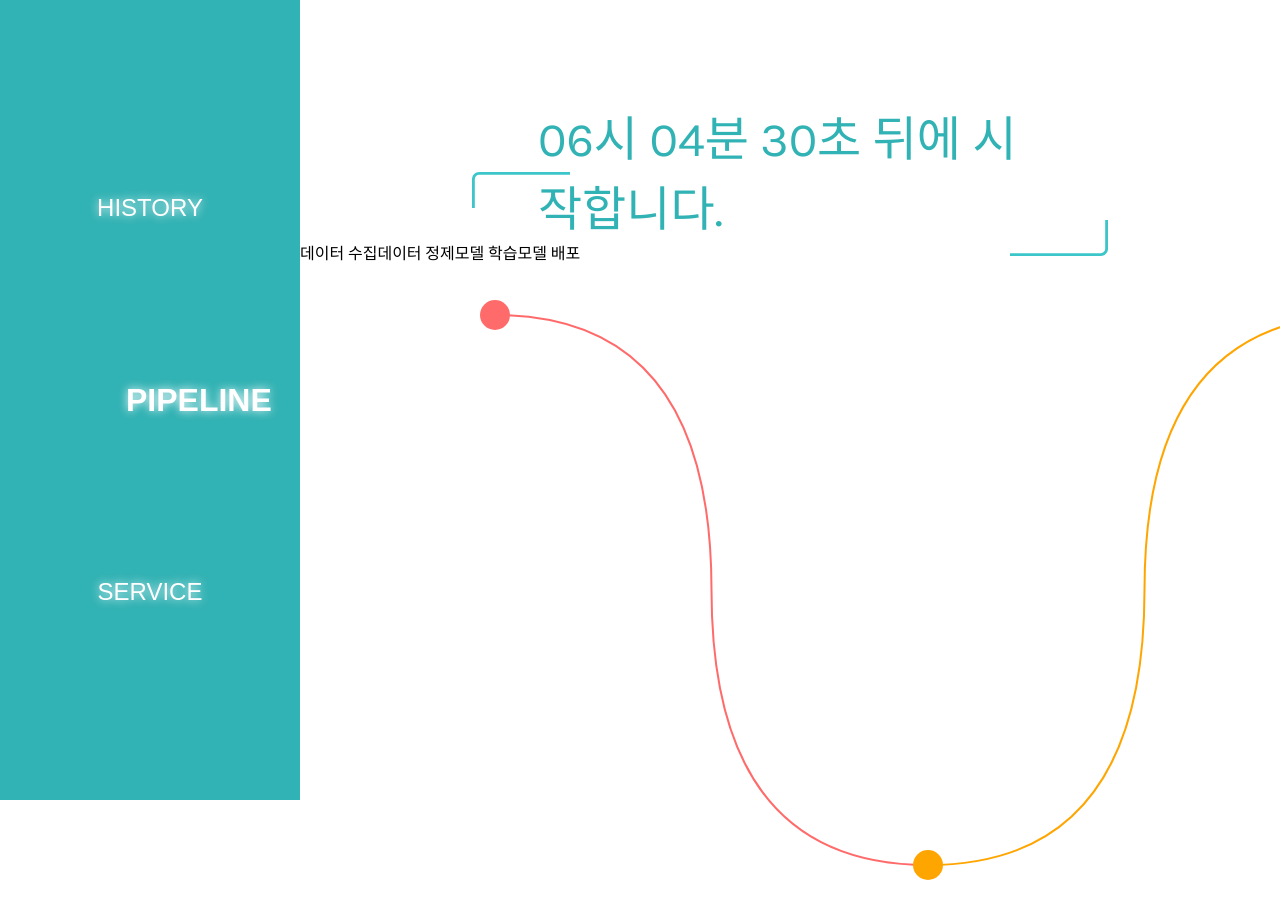
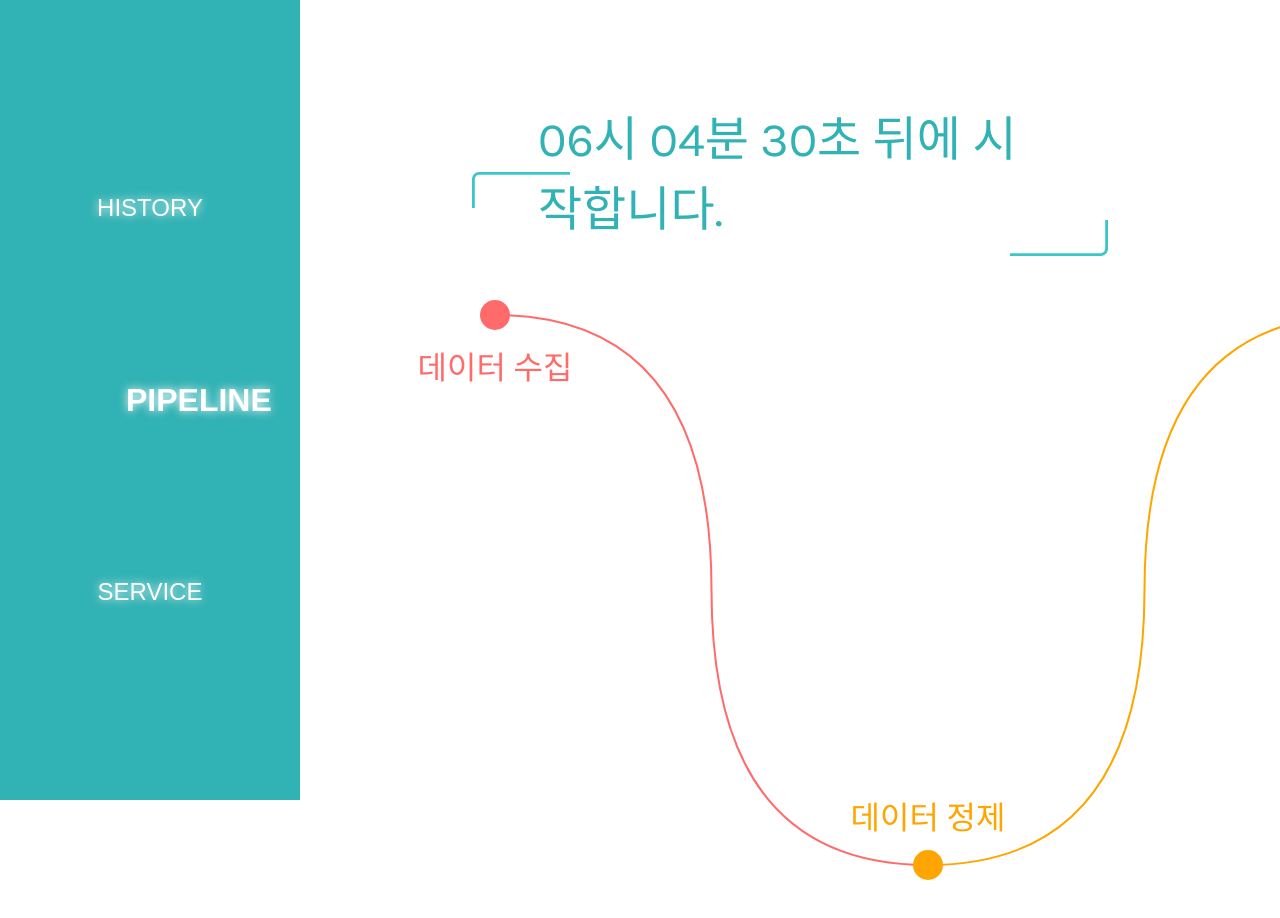
Before and after one commit to hard-coding-mlops/mini-mlops-react, a React (Create React App) app: page / in a window 1280 px wide. Shown: the top 918 px of the page. Built offline with nearby package versions, Linux system fonts and the light colour scheme.

Commit message:
feat: Progress Label 추가

```diff
--- a/src/components/ProgressCircle/ProgressCircle.jsx
+++ b/src/components/ProgressCircle/ProgressCircle.jsx
@@ -1,11 +1,22 @@
 import styles from './ProgressCircle.module.css';
 
-function ProgressCircle({ colorHexCode, coordinate }) {
+function ProgressCircle({ colorHexCode, coordinate, label, labelPosition }) {
   // coordinate가 정의되지 않았거나 x, y 속성이 없는 경우를 방지하기 위해 기본값을 설정합니다.
   const { x = 0, y = 0 } = coordinate || {};
 
+  const labelStyle = {
+    color: colorHexCode,
+    left: `${x - 85}px`,
+    top: `${labelPosition === 'u' && labelPosition !== 'd' ? y - 50 : y + 50}px`,
+  };
+
   return (
-    <div className={styles.progress} style={{ backgroundColor: colorHexCode, left: `${x}px`, top: `${y}px` }}></div>
+    <>
+      <div className={styles.progress} style={{ backgroundColor: colorHexCode, left: `${x}px`, top: `${y}px` }}></div>
+      <span className={styles.progressLabel} style={{ ...labelStyle }}>
+        {label}
+      </span>
+    </>
   );
 }
 
--- a/src/components/ProgressCircle/ProgressCircle.module.css
+++ b/src/components/ProgressCircle/ProgressCircle.module.css
@@ -6,3 +6,13 @@
   position: absolute;
   top: 300px;
 }
+
+.progressLabel {
+  width: 200px;
+  height: 30px;
+  position: absolute;
+  display: flex;
+  justify-content: center;
+  align-items: center;
+  font-size: 32px;
+}
--- a/src/pages/Pipeline/Pipeline.jsx
+++ b/src/pages/Pipeline/Pipeline.jsx
@@ -8,23 +8,22 @@ function Pipeline() {
     <div className={styles.pipeline}>
       <PipelineHeader />
       <div className={styles.timeline}>
-        {/*
-          너비 1660px 화면에 점 4개를 균등하게 배치하려면 각 점의 x좌표는 553, 1106, 1659가 됩니다.
-        */}
-        <ProgressCircle colorHexCode='#ff6b6b' coordinate={{ x: 480, y: 300 }} />
-        <span>데이터 수집</span>
+        <ProgressCircle colorHexCode='#ff6b6b' coordinate={{ x: 480, y: 300 }} label='데이터 수집' labelPosition='d' />
+
         <Curve startX={480} startY={300} endX={696.5} endY={575} colorHexCode='#ff6b6b' />
         <Curve startX={913} startY={850} endX={696.5} endY={575} colorHexCode='#ff6b6b' />
-        <ProgressCircle colorHexCode='#ffa500' coordinate={{ x: 913, y: 850 }} />
-        <span>데이터 정제</span>
+
+        <ProgressCircle colorHexCode='#ffa500' coordinate={{ x: 913, y: 850 }} label='데이터 정제' labelPosition='u' />
+
         <Curve startX={913} startY={850} endX={1129.5} endY={575} colorHexCode='#ffa500' />
         <Curve startX={1347} startY={300} endX={1129.5} endY={575} colorHexCode='#ffa500' />
-        <ProgressCircle colorHexCode='#3498db' coordinate={{ x: 1347, y: 300 }} />
-        <span>모델 학습</span>
+
+        <ProgressCircle colorHexCode='#3498db' coordinate={{ x: 1347, y: 300 }} label='모델 학습' labelPosition='d' />
+
         <Curve startX={1347} startY={300} endX={1563.5} endY={575} colorHexCode='#3498db' />
         <Curve startX={1780} startY={850} endX={1563.5} endY={575} colorHexCode='#3498db' />
-        <ProgressCircle colorHexCode='#4caf50' coordinate={{ x: 1780, y: 850 }} />
-        <span>모델 배포</span>
+
+        <ProgressCircle colorHexCode='#4caf50' coordinate={{ x: 1780, y: 850 }} label='모델 배포' labelPosition='u' />
       </div>
     </div>
   );
```
